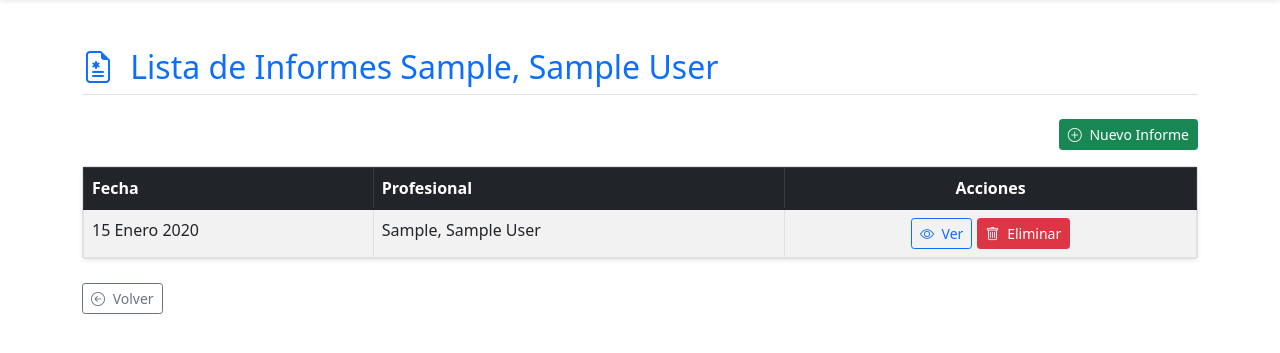
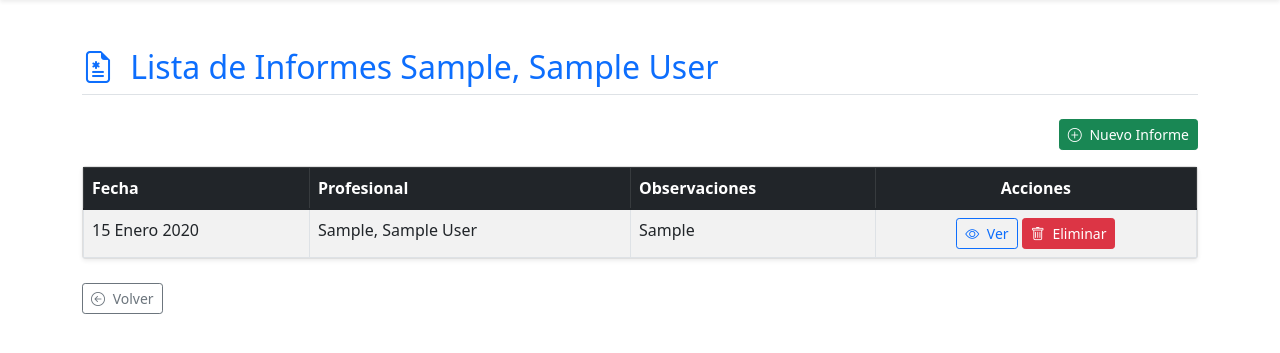
Before and after one commit to NadCarlos/gym_django, a Django app: page /rehabilitacion/informes/1 in a window 1280 px wide. Shown: the part 62-415 px from the top of the page. Run offline with Django 4.2, Linux system fonts and the light colour scheme; a user stored in the database is signed in; tables that the repository leaves empty hold one stand-in row (values such as "Sample post"); parts of the project's set-up code (start-up, migrations or seed data) failed here and were passed over; some libraries are stand-ins or nearby versions.

Commit message:
added observaciones in informe_list, and profesional now shows apellido and nombre in selects

```diff
--- a/gym/administracion/models.py
+++ b/gym/administracion/models.py
@@ -388,7 +388,7 @@ class Profesional(models.Model):
     )
 
     def __str__(self):
-        return  self.apellido
+        return f"{self.apellido}, {self.nombre}"
 
 
 class Tratamiento(models.Model):
--- a/gym/administracion/templates/agenda/create.html
+++ b/gym/administracion/templates/agenda/create.html
@@ -45,7 +45,7 @@
                     <select class="form-control custom-class" id="select-profesional" name="profesional">
                         <option value="">Seleccione un profesional</option>
                         {% for profesional in profesionales %}
-                        <option value="{{ profesional.id }}">{{ profesional.apellido }}</option>
+                        <option value="{{ profesional.id }}">{{ profesional.apellido }}, {{ profesional.nombre }}</option>
                         {% endfor %}
                     </select>
                 </div>
--- a/gym/administracion/templates/agenda/update.html
+++ b/gym/administracion/templates/agenda/update.html
@@ -37,10 +37,10 @@
                 <label class="d-flex justify-content-end col-sm-2 col-form-label">Profesional:</label>
                 <div class="col-sm-6">
                     <select class="form-control custom-class" id="select-profesional" name="select">
-                        <option value="{{ profesional_old.id }}">{{ profesional_old.apellido }}</option>
+                        <option value="{{ profesional_old.id }}">{{ profesional_old.apellido }}, {{ profesional_old.nombre }}</option>
                         {% for profesional in profesionales %}
                             {% if profesional.id != profesional_old.id %}
-                                <option value="{{ profesional.id }}">{{ profesional.apellido }}</option>
+                                <option value="{{ profesional.id }}">{{ profesional.apellido }}, {{ profesional.nombre }}</option>
                             {% endif %}
                         {% endfor %}
                     </select>
--- a/gym/rehabilitacion/templates/informes/list.html
+++ b/gym/rehabilitacion/templates/informes/list.html
@@ -28,6 +28,7 @@
                         <tr>
                             <th>Fecha</th>
                             <th>Profesional</th>
+                            <th>Observaciones</th>
                             <th class="text-center">Acciones</th>
                         </tr>
                     </thead>
@@ -36,6 +37,27 @@
                             <tr>
                                 <td>{{ informe.fecha }}</td>
                                 <td>{{ informe.id_profesional.apellido }}, {{ informe.id_profesional.nombre }}</td>
+                                <td style="max-width: 250px;">
+                                    {% if informe.observaciones %}
+                                        <span class="obs-short">
+                                            {{ informe.observaciones|slice:":40" }}
+                                            {% if informe.observaciones|length > 40 %}...{% endif %}
+                                        </span>
+
+                                        {% if informe.observaciones|length > 40 %}
+                                            <span class="obs-full d-none">
+                                                {{ informe.observaciones }}
+                                            </span>
+
+                                            <button type="button"
+                                                    class="btn btn-link btn-sm p-0 ms-1 toggle-obs">
+                                                Ver más
+                                            </button>
+                                        {% endif %}
+                                    {% else %}
+                                        <span class="text-muted">Sin observaciones</span>
+                                    {% endif %}
+                                </td>
                                 <td class="text-center">
                                     <a href="{% url 'informe_detail' informe.id %}"
                                        class="btn btn-outline-primary btn-sm">
@@ -70,4 +92,26 @@
     </div>
 
 </div>
+<script>
+document.addEventListener("DOMContentLoaded", function () {
+    document.querySelectorAll(".toggle-obs").forEach(btn => {
+        btn.addEventListener("click", function () {
+            const td = this.closest("td");
+            const shortText = td.querySelector(".obs-short");
+            const fullText = td.querySelector(".obs-full");
+            const isHidden = fullText.classList.contains("d-none");
+
+            if (isHidden) {
+                shortText.classList.add("d-none");
+                fullText.classList.remove("d-none");
+                this.textContent = "Ver menos";
+            } else {
+                shortText.classList.remove("d-none");
+                fullText.classList.add("d-none");
+                this.textContent = "Ver más";
+            }
+        });
+    });
+});
+</script>
 {% endblock %}
```
